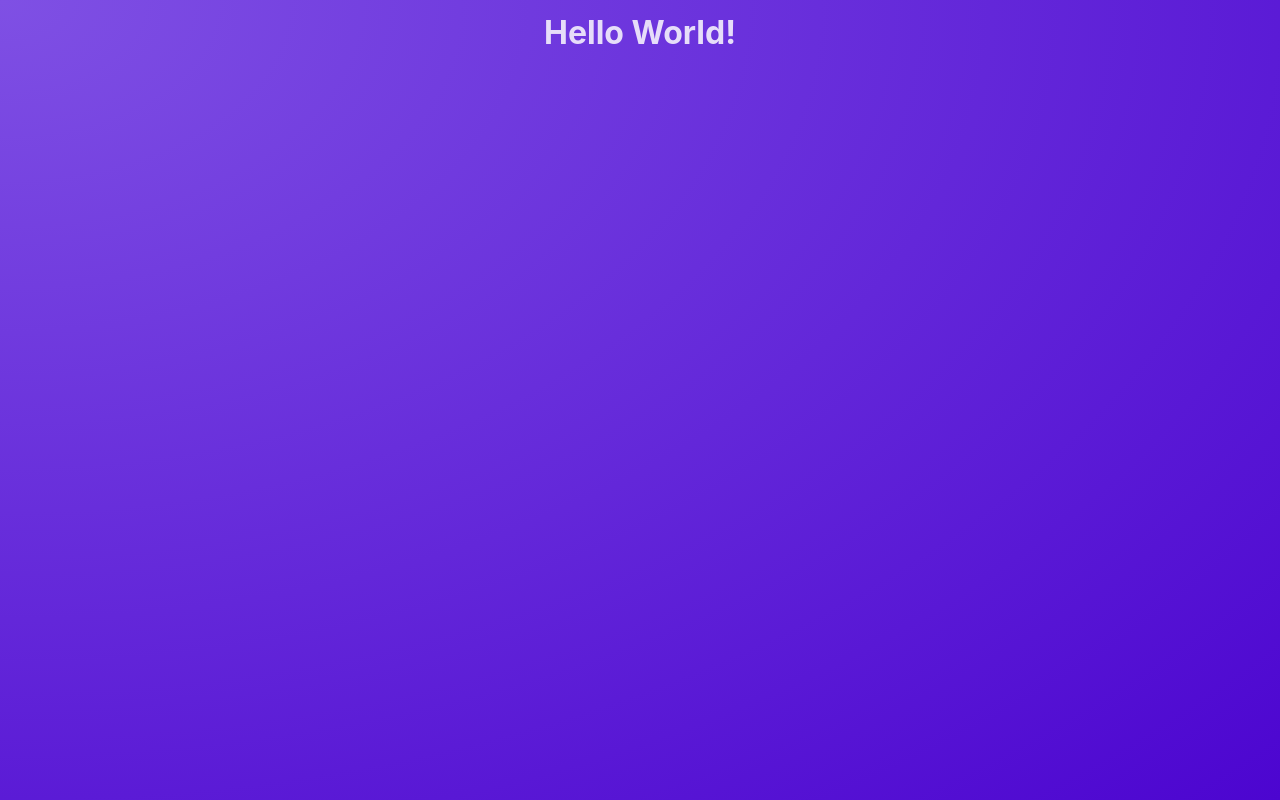
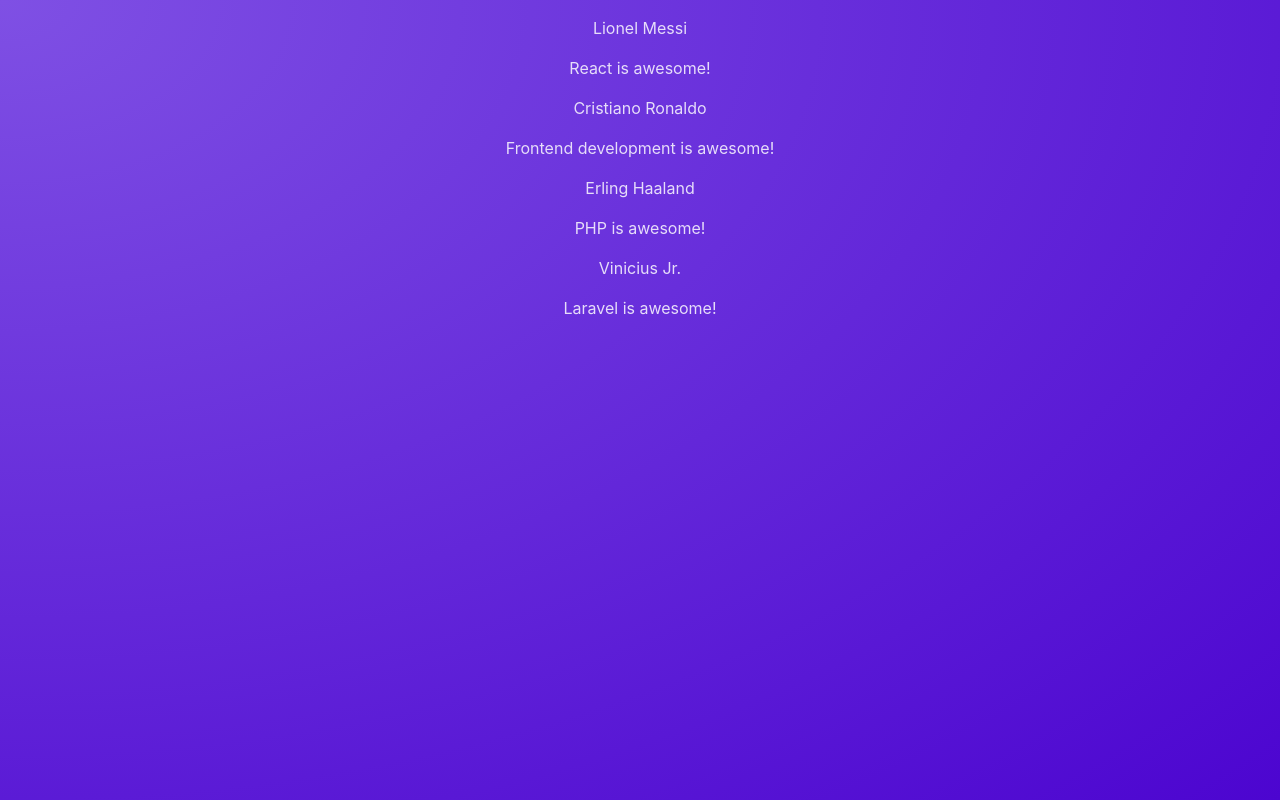
Before and after one commit to aryanataandi/react-poster, a React (Vite) app: page / in a window 1280 px wide. Built offline with nearby package versions, Linux system fonts and the light colour scheme.

Commit message:
feat: add post component

```diff
--- a/src/App.jsx
+++ b/src/App.jsx
@@ -1,5 +1,12 @@
+import Post from "./components/Post";
+
 function App() {
-  return <h1>Hello World!</h1>;
+  return <main>
+    <Post author="Lionel Messi" body="React is awesome!"/>
+    <Post author="Cristiano Ronaldo" body="Frontend development is awesome!"/>
+    <Post author="Erling Haaland" body="PHP is awesome!"/>
+    <Post author="Vinicius Jr." body="Laravel is awesome!"/>
+  </main>;
 }
 
 export default App;
--- /dev/null
+++ b/src/components/Post.jsx
@@ -0,0 +1,10 @@
+function Post({ author, body }) {
+  return (
+    <div>
+      <p>{author}</p>
+      <p>{body}</p>
+    </div>
+  );
+}
+
+export default Post;
```
